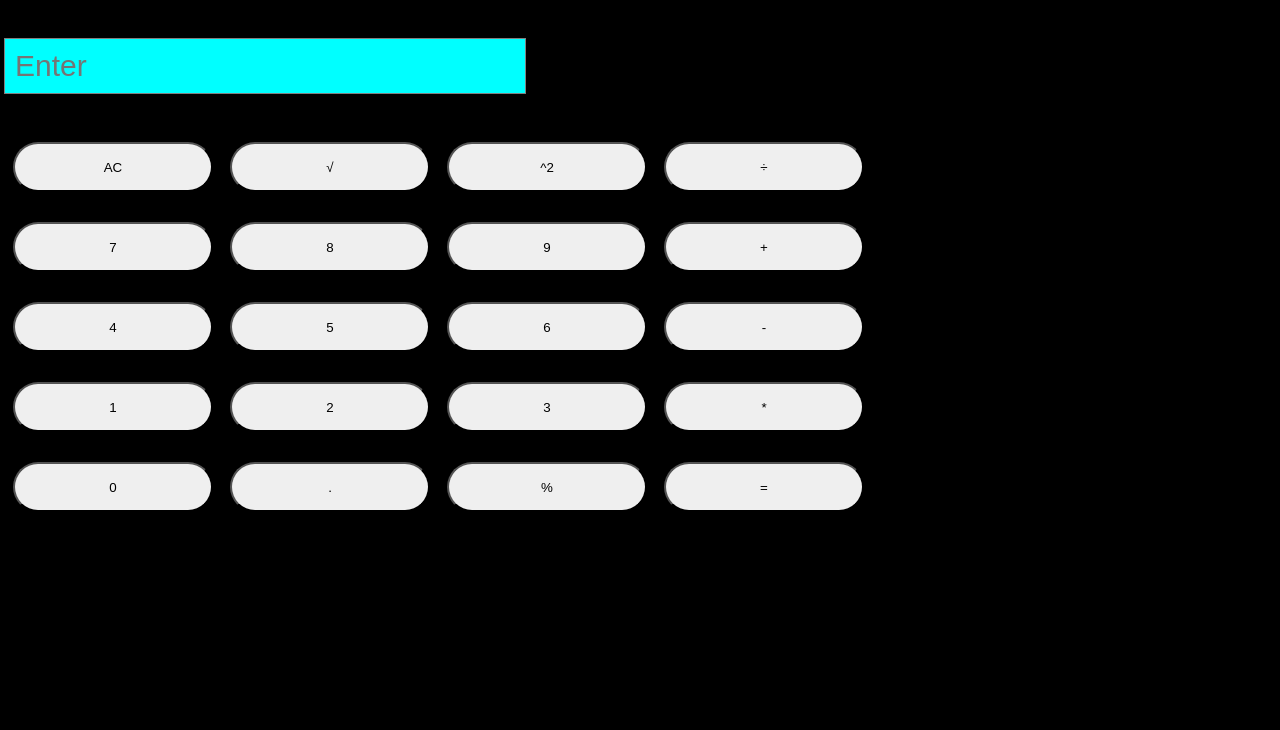
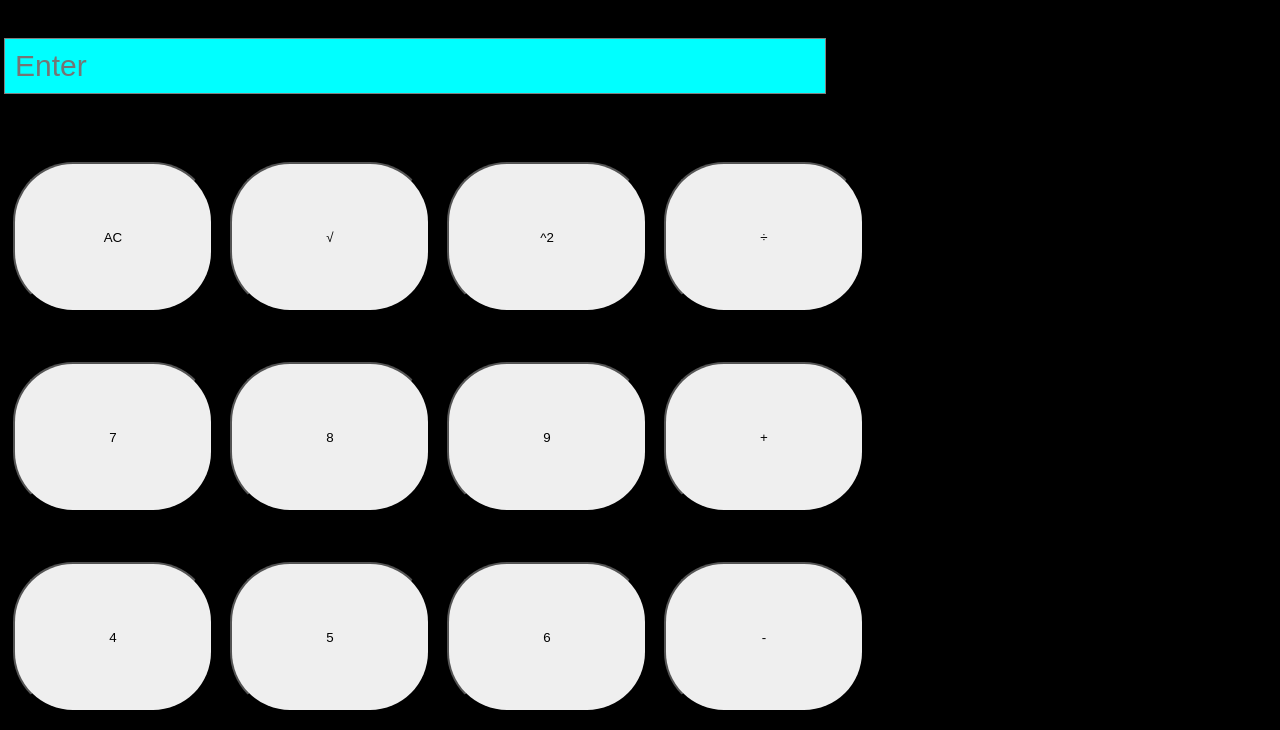
Before and after one commit to TEYTEY4U/Calculator_De_Calc, a plain HTML site: page index.html in a window 1280 px wide. Shown: the part 70-800 px from the top of the page. Drawn offline with Linux system fonts and the light colour scheme.

Commit message:
Update calc.css

```diff
--- a/calc.css
+++ b/calc.css
@@ -18,15 +18,15 @@ background-color:cyan;
 margin-top:20px;
 padding:10px 10px;
 heigth:70px;
-width:500px;
+width:800px;
 margin-left:4px;
 }
 button{
 border-radius:60px 60px;
-margin-top:30px;
+margin-top:50px;
 margin-left:13px;
-padding:10px 10px;
-height:50px;
+padding:20px 20px;
+height:150px;
 width:200px;
 }
 button:hover{
```
